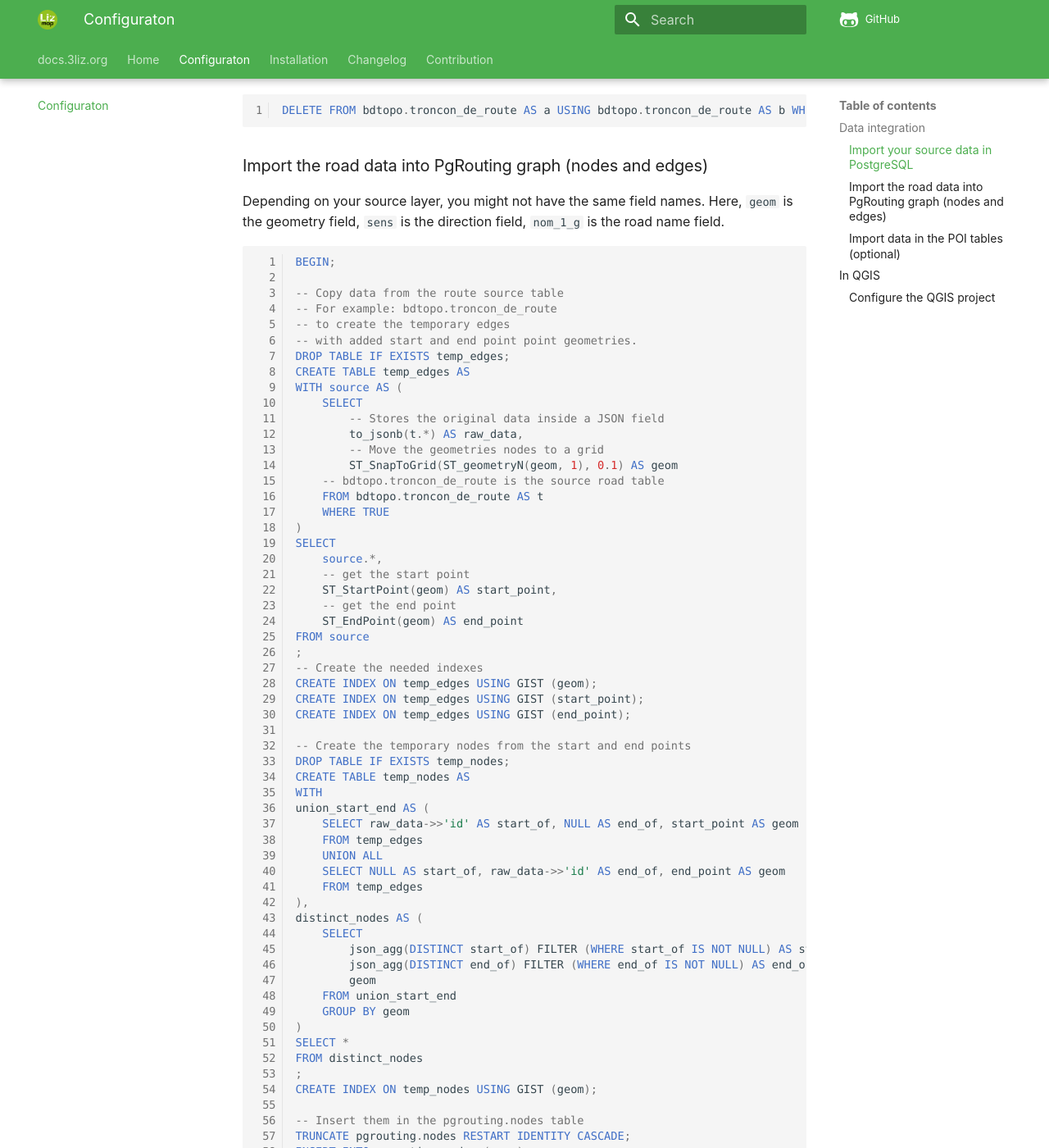
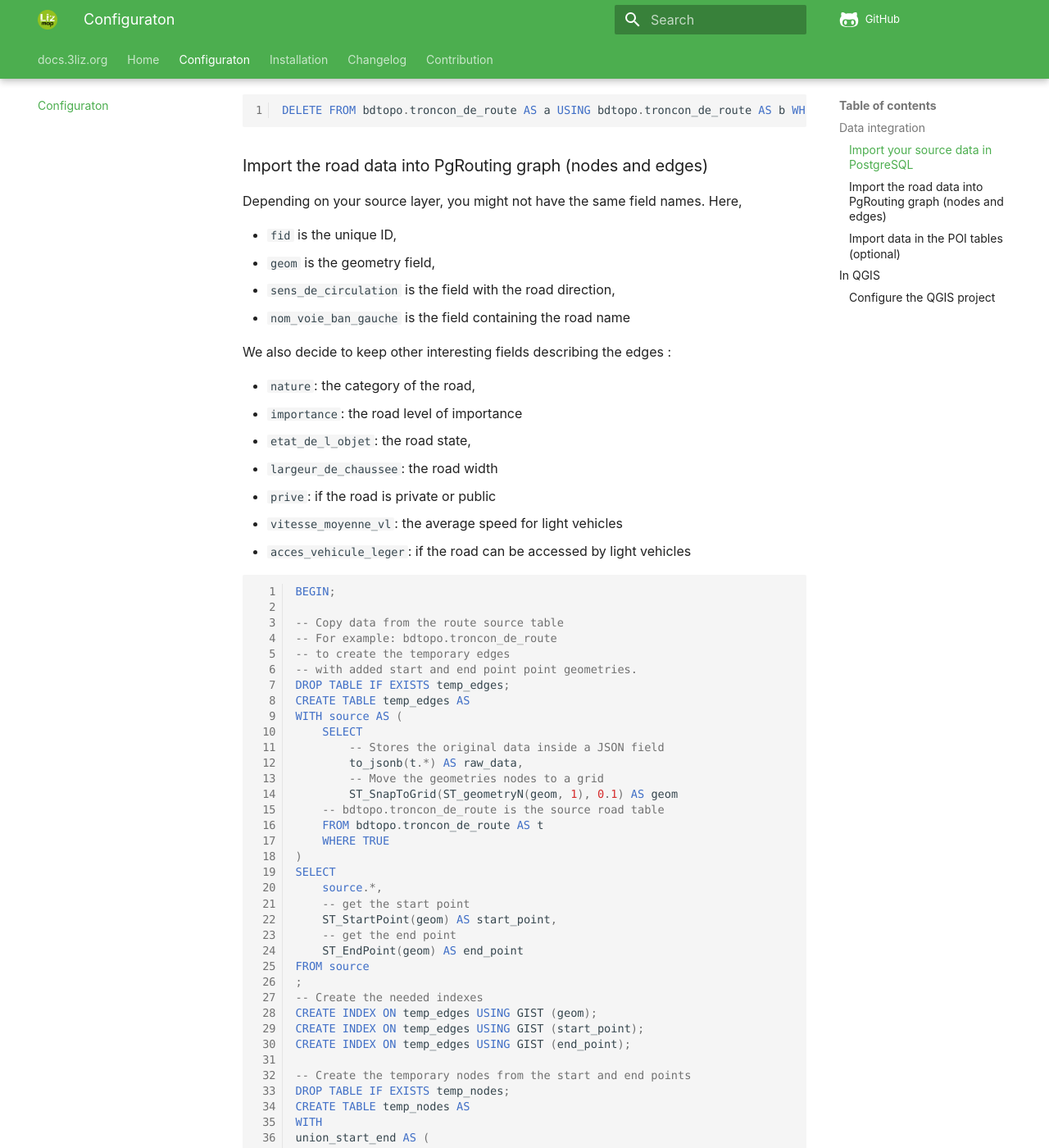
Before and after one commit to 3liz/lizmap-pgrouting-module, an MkDocs documentation site: the page built from docs/configuration.md, in a window 1280 px wide and 1400 px high, scrolled down 1503 px. Shown: the whole window at 82% size. Built offline with MkDocs 1.6.1 and Material for MkDocs 9.7.7, drawn with Linux system fonts in a browser that asks for light colours; nearby versions of some CDN libraries; comment, search, counter and statistics services are not loaded; some of the changed text lies outside the part shown.

Commit message:
Docs - Adapt SQL import example to the new field names

````diff
--- a/docs/configuration.md
+++ b/docs/configuration.md
@@ -48,8 +48,22 @@
 
 ### Import the road data into PgRouting graph (nodes and edges)
 
-Depending on your source layer, you might not have the same field names. Here, `geom` is
-the geometry field, `sens` is the direction field, `nom_1_g` is the road name field.
+Depending on your source layer, you might not have the same field names. Here,
+
+* `fid` is the unique ID,
+* `geom` is the geometry field,
+* `sens_de_circulation` is the field with the road direction,
+* `nom_voie_ban_gauche` is the field containing the road name
+
+We also decide to keep other interesting fields describing the edges :
+
+* `nature`: the category of the road,
+* `importance`: the road level of importance
+* `etat_de_l_objet`: the road state,
+* `largeur_de_chaussee`: the road width
+* `prive`: if the road is private or public
+* `vitesse_moyenne_vl`: the average speed for light vehicles
+* `acces_vehicule_leger`: if the road can be accessed by light vehicles
 
 ```sql
 BEGIN;
@@ -88,10 +102,10 @@
 CREATE TABLE temp_nodes AS
 WITH
 union_start_end AS (
-    SELECT raw_data->>'id' AS start_of, NULL AS end_of, start_point AS geom
+    SELECT raw_data->>'fid' AS start_of, NULL AS end_of, start_point AS geom
     FROM temp_edges
     UNION ALL
-    SELECT NULL AS start_of, raw_data->>'id' AS end_of, end_point AS geom
+    SELECT NULL AS start_of, raw_data->>'fid' AS end_of, end_point AS geom
     FROM temp_edges
 ),
 distinct_nodes AS (
@@ -120,28 +134,28 @@
 INSERT INTO pgrouting.edges (label, length, source, target, cost, reverse_cost, source_data, geom)
 SELECT DISTINCT
     -- label of the edge
-    e.raw_data->>'nom_1_g' AS label,
+    e.raw_data->>'nom_voie_ban_gauche' AS label,
     -- length
     ST_length(e.geom) AS "length",
     -- start and end nodes id
     ns.id, ne.id,
     -- cost based on the length
     CASE
-        WHEN e.raw_data->>'sens' in ('Sans objet', 'Double sens', 'Sens direct')
+        WHEN e.raw_data->>'sens_de_circulation' in ('Sans objet', 'Double sens', 'Sens direct')
             THEN ST_length(e.geom)
         ELSE -1
     END AS cost,
     -- reverse cost based on the length
     CASE
-        WHEN e.raw_data->>'sens' in ('Sans objet', 'Double sens', 'Sens inverse')
+        WHEN e.raw_data->>'sens_de_circulation' in ('Sans objet', 'Double sens', 'Sens inverse')
             THEN ST_length(e.geom)
         ELSE -1
     END AS reverse_cost,
     -- Keep some useful columns from the source table
     jsonb_build_object(
-        'id', e.raw_data->'id', 'nature', e.raw_data->'nature', 'importance', e.raw_data->'importance',
-        'etat', e.raw_data->'etat', 'largeur', e.raw_data->'largeur', 'prive', e.raw_data->'prive',
-        'sens', e.raw_data->'sens', 'vit_moy_vl', e.raw_data->'vit_moy_vl', 'acces_vl', e.raw_data->'acces_vl'
+        'fid', e.raw_data->'fid', 'nature', e.raw_data->'nature', 'importance', e.raw_data->'importance',
+        'etat_de_l_objet', e.raw_data->'etat_de_l_objet', 'largeur_de_chaussee', e.raw_data->'largeur_de_chaussee', 'prive', e.raw_data->'prive',
+        'sens_de_circulation', e.raw_data->'sens_de_circulation', 'vitesse_moyenne_vl', e.raw_data->'vitesse_moyenne_vl', 'acces_vehicule_leger', e.raw_data->'acces_vehicule_leger'
     ) AS source_data,
     -- geometry. Needed for the astar route engine
     e.geom
````
